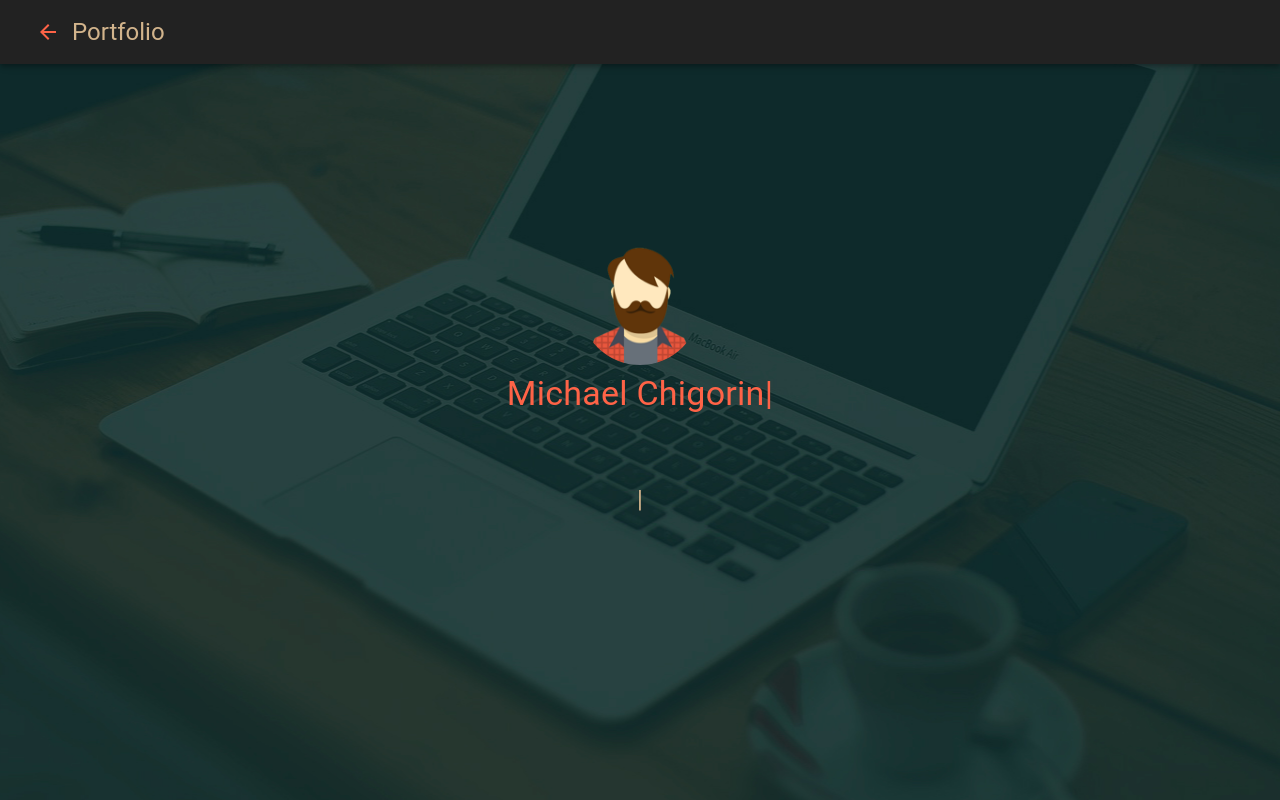
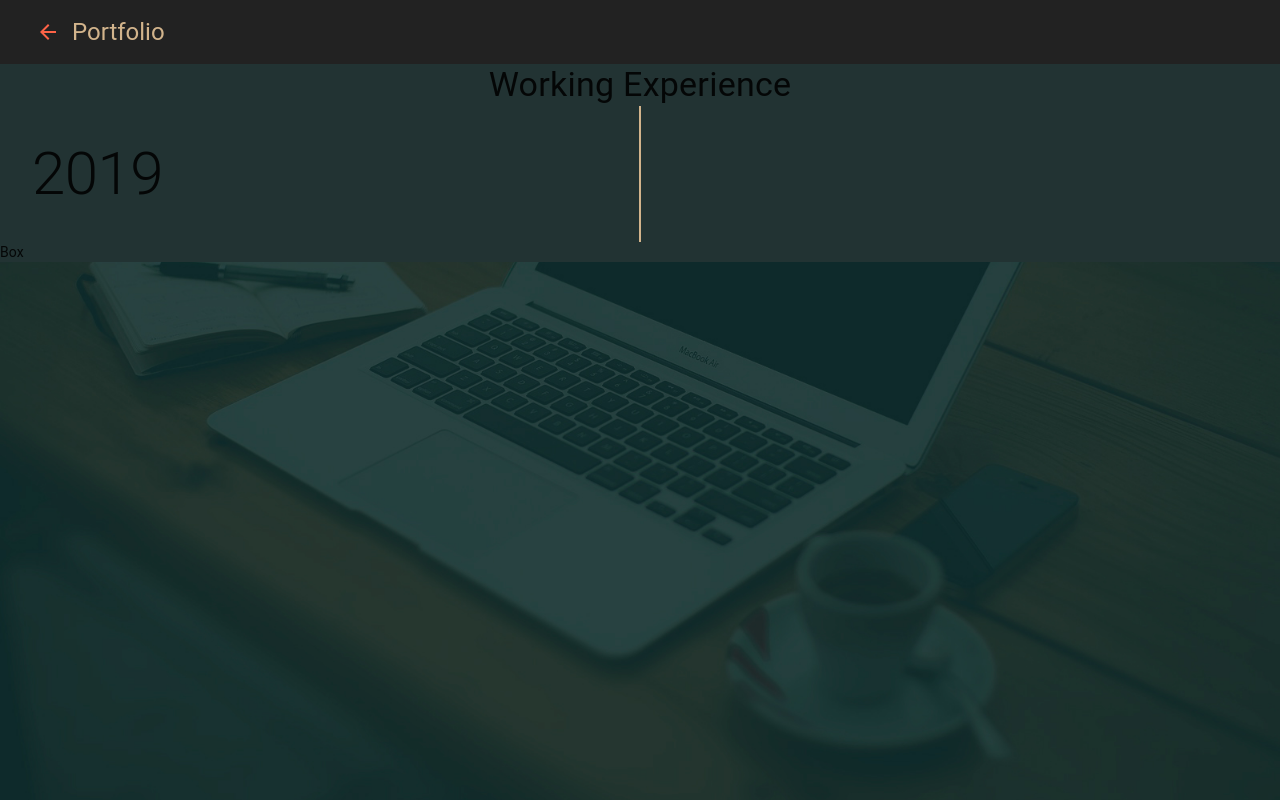
Before and after one commit to mikleDev26/react_portfolio, a React (Create React App) app: page /resume in a window 1280 px wide. Built offline with nearby package versions, Linux system fonts and the light colour scheme.

Commit message:
add resume page and router

```diff
--- a/package.json
+++ b/package.json
@@ -11,6 +11,7 @@
     "@testing-library/user-event": "^7.2.1",
     "react": "^16.13.1",
     "react-dom": "^16.13.1",
+    "react-router-dom": "^5.1.2",
     "react-scripts": "3.4.1",
     "react-typed": "^1.2.0"
   },
--- a/src/App.css
+++ b/src/App.css
@@ -1,3 +1,4 @@
 body {
   background: url(./assets/img/coffee-apple.jpg) no-repeat center center fixed;
+  background-size: cover;
 }
--- a/src/App.js
+++ b/src/App.js
@@ -1,19 +1,24 @@
 import React from 'react';
+import { BrowserRouter as Router, Route } from 'react-router-dom';
 import './App.css';
 import HomePage from './pages/homePage/HomePage';
+import ResumePage from './pages/resumePage/ResumePage';
 import { NavBar } from './components';
 import { CssBaseline } from '@material-ui/core';
 import ThemeProvider from './assets/theme/theme';
 
 function App() {
   return (
-    <>
+    <Router>
+     <>
       <CssBaseline />
       <ThemeProvider>
         <NavBar />
-        <HomePage />
+        <Route exact path="/" component={HomePage} />
+        <Route path="/resume" component={ResumePage} />
       </ThemeProvider>
     </>
+    </Router>
   );
 }
 
--- a/src/components/navBar/NavBar.jsx
+++ b/src/components/navBar/NavBar.jsx
@@ -1,4 +1,5 @@
 import React, { useState, useRef } from 'react';
+import { Link } from 'react-router-dom';
 import { makeStyles } from '@material-ui/core/styles';
 import MobileRightMenuSlider from '@material-ui/core/Drawer';
 import {
@@ -51,18 +52,22 @@ const menuItems = [
   {
     listIcon: <Home />,
     linkText: "Home",
+    linkPath: '/'
   },
   {
     listIcon: <AssignmentInd />,
     linkText: "Resume",
+    linkPath: '/resume'
   },
   {
     listIcon: <Apps />,
     linkText: "Portfolio",
+    linkPath: 'porfolio'
   },
   {
     listIcon: <ContactMail />,
     linkText: "Сontacts",
+    linkPath: '/contacts'
   },
 ]
 
@@ -89,12 +94,18 @@ const NavBar = () => {
       <Divider />
       <List>
         {menuItems.map((item, key) => (
-        <ListItem className={classes.listItem} key={key} button>
-          <ListItemIcon>
-            {item.listIcon}
-          </ListItemIcon>
-          <ListItemText primary={item.linkText} />
-        </ListItem>
+          <ListItem
+            className={classes.listItem}
+            component={Link}
+            to={item.linkPath}
+            key={key}
+            button
+            >
+            <ListItemIcon>
+              {item.listIcon}
+            </ListItemIcon>
+            <ListItemText primary={item.linkText} />
+          </ListItem>
         ))}
       </List>
     </Box>
--- /dev/null
+++ b/src/pages/resumePage/ResumePage.jsx
@@ -0,0 +1,51 @@
+import React from 'react';
+import { makeStyles } from '@material-ui/core/styles';
+import { Typography, Box } from '@material-ui/core';
+
+const useStyles = makeStyles((theme) => ({
+  mainContainer: {
+    background: '#233',
+  },
+  timeLine: {
+    position: 'relative',
+    padding: '1rem',
+    margin: '0 auto',
+    '&:before': {
+      content: "''",
+      position: 'absolute',
+      height: '100%',
+      border: '1px solid tan',
+      right: '40px',
+      top: 0,
+    },
+    '&:after': {
+      content: "''",
+      display: 'table',
+      clear: 'both',
+    },
+    [theme.breakpoints.up("md")]: {
+      padding: '2rem',
+      '&:before': {
+        left: 'calc(50% - 1px)',
+        right: 'auto',
+      }
+    }
+  }
+}))
+
+const ResumePage = () => {
+  const classes = useStyles();
+
+  return (
+    <Box component="header" className={classes.mainContainer}>
+      <Typography variant='h4' align='center'>
+        Working Experience
+      </Typography>
+      <Box className={classes.timeLine}>
+        <Typography variant='h2'>2019</Typography>
+      </Box>Box
+    </Box>
+  );
+};
+
+export default ResumePage;
```
Also changed, not shown: src/components/resume/Resume.jsx (added, +11 -0 lines), 1 other file (tests, documents, lock files or other folders).
